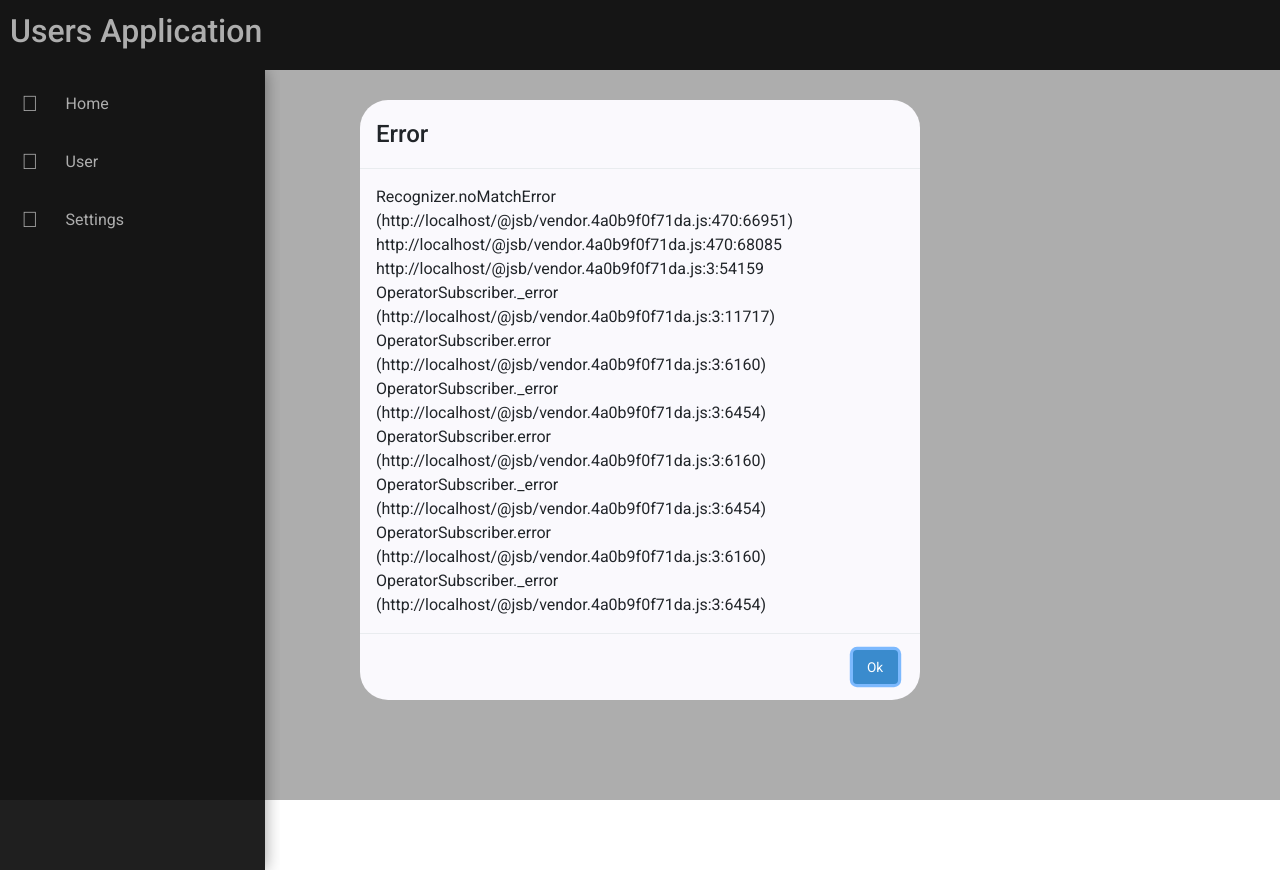
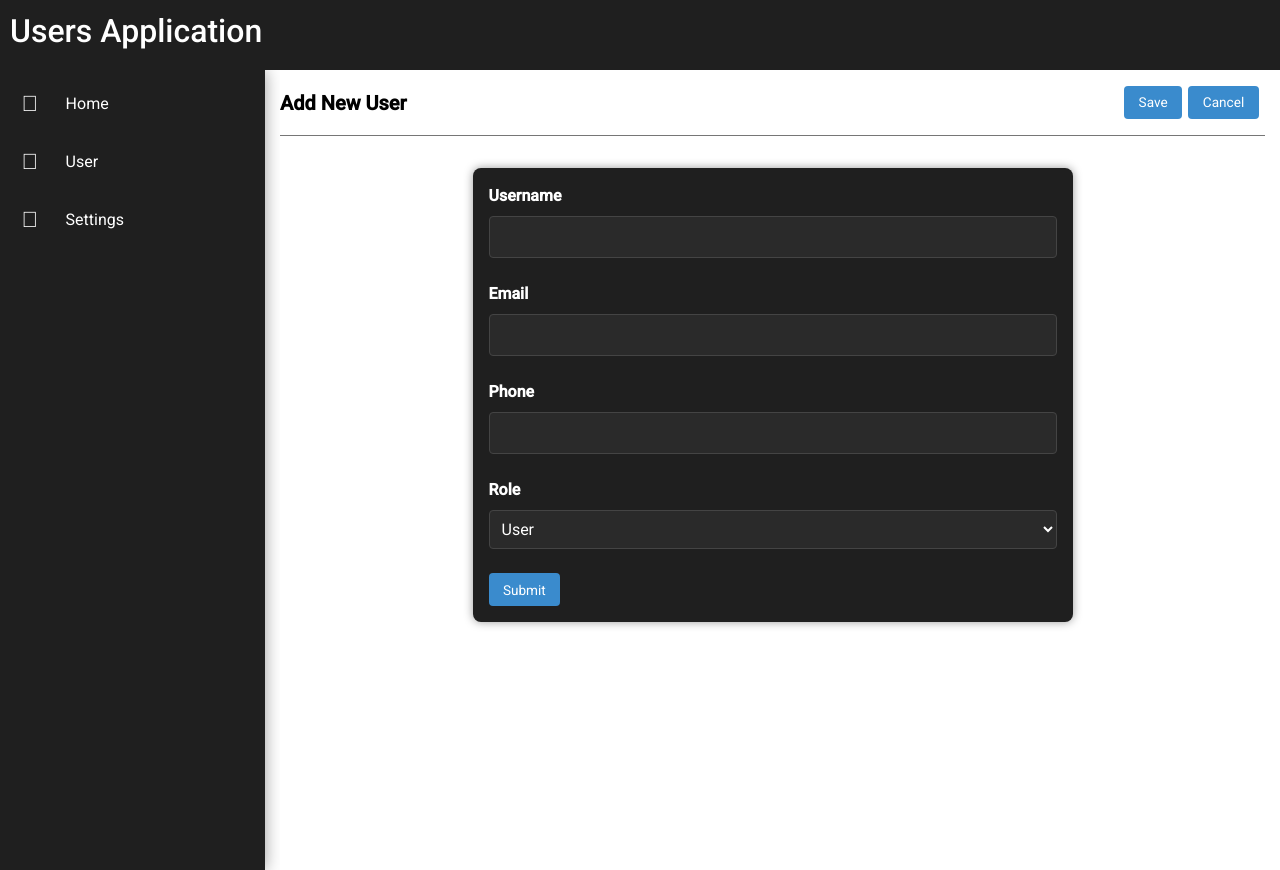
Before and after one commit to marius-ignatescu/users-app, an Angular app in the folder users/: page /add-user in a window 1280 px wide. Before the commit this address led to /. Before the commit the page ends 800 px from the top, so only its background shows below. Built offline with nearby package versions, Linux system fonts and the light colour scheme.

Commit message:
Added a simple form for adding a new user

```diff
--- a/users/src/app/app.routes.ts
+++ b/users/src/app/app.routes.ts
@@ -14,6 +14,12 @@ export const routes: Routes = [
         },
     },
     {
+        path: 'add-user',
+        loadComponent: () => {
+            return import ('./user/add-user/add-user').then((m) => m.AddUser);
+        },
+    },
+    {
         path: 'user/:id',
         loadComponent: () => {
             return import ('./user/user-details/user-details').then((m) => m.UserDetails);
--- a/users/src/app/settings/settings.ts
+++ b/users/src/app/settings/settings.ts
@@ -3,10 +3,11 @@ import { ReactiveFormsModule, FormBuilder, FormGroup, Validators } from '@angula
 import { NgIf } from '@angular/common';
 import { ToastService } from '../services/toast-service';
 import { ContextualNavigationBar } from "../components/contextual-navigation-bar/contextual-navigation-bar";
+import { RouterModule } from '@angular/router';
 
 @Component({
   selector: 'app-settings',
-  imports: [ReactiveFormsModule, NgIf, ContextualNavigationBar],
+  imports: [ReactiveFormsModule, NgIf, ContextualNavigationBar, RouterModule],
   templateUrl: './settings.html',
   styleUrl: './settings.css'
 })
--- /dev/null
+++ b/users/src/app/user/add-user/add-user.css
@@ -0,0 +1,36 @@
+.form-container {
+  max-width: 600px;
+  margin: 2rem auto;
+  padding: 1rem;
+  background-color: #1f1f1f;
+  color: white;
+  border-radius: 8px;
+  box-shadow: 0 0 10px rgba(0,0,0,0.4);
+}
+
+.form-group {
+  margin-bottom: 1.5rem;
+  display: flex;
+  flex-direction: column;
+}
+
+label {
+  margin-bottom: 0.5rem;
+  font-weight: bold;
+}
+
+input[type="text"],
+input[type="email"],
+select {
+  padding: 0.5rem;
+  border: 1px solid #444;
+  background: #2a2a2a;
+  color: white;
+  border-radius: 4px;
+}
+
+.error {
+  color: #ff6666;
+  font-size: 0.85rem;
+  margin-top: 0.3rem;
+}
--- /dev/null
+++ b/users/src/app/user/add-user/add-user.html
@@ -0,0 +1,47 @@
+<app-contextual-navigation-bar>
+  <span slot="title" class="page-title">Add New User</span>
+  <div slot="context">
+    <button class="btn" (click)="onSubmit()">Save</button>
+    <button class="btn" routerLink="/user">Cancel</button>
+  </div>
+</app-contextual-navigation-bar>
+
+<div class="form-container">
+  <form [formGroup]="userForm" (ngSubmit)="onSubmit()">
+
+    <div class="form-group">
+      <label>Username</label>
+      <input type="text" formControlName="username" />
+      <div *ngIf="userForm.get('username')?.touched && userForm.get('username')?.invalid" class="error">
+        Username is required and must be at least 3 characters.
+      </div>
+    </div>
+
+    <div class="form-group">
+      <label>Email</label>
+      <input type="email" formControlName="email" />
+      <div *ngIf="userForm.get('email')?.touched && userForm.get('email')?.invalid" class="error">
+        Enter a valid email address.
+      </div>
+    </div>
+
+    <div class="form-group">
+      <label>Phone</label>
+      <input type="text" formControlName="phone" />
+      <div *ngIf="userForm.get('phone')?.touched && userForm.get('phone')?.invalid" class="error">
+        Invalid phone number.
+      </div>
+    </div>
+
+    <div class="form-group">
+      <label>Role</label>
+      <select formControlName="role">
+        <option value="User">User</option>
+        <option value="Admin">Admin</option>
+        <option value="Editor">Editor</option>
+      </select>
+    </div>
+
+    <button type="submit" class="btn primary">Submit</button>
+  </form>
+</div>
--- /dev/null
+++ b/users/src/app/user/add-user/add-user.ts
@@ -0,0 +1,45 @@
+import { Component, OnInit } from '@angular/core';
+import { FormBuilder, FormGroup, ReactiveFormsModule, Validators } from '@angular/forms';
+import { Router } from '@angular/router';
+import { NgIf } from '@angular/common';
+import { ContextualNavigationBar } from "../../components/contextual-navigation-bar/contextual-navigation-bar";
+import { RouterModule } from '@angular/router';
+import { ToastService } from '../../services/toast-service';
+
+@Component({
+  selector: 'app-add-user',
+  imports: [ReactiveFormsModule, ContextualNavigationBar, NgIf, RouterModule],
+  templateUrl: './add-user.html',
+  styleUrl: './add-user.css'
+})
+export class AddUser implements OnInit {
+  userForm!: FormGroup;
+
+  constructor(private fb: FormBuilder, private router: Router, private toast: ToastService) { }
+
+  ngOnInit(): void {
+    this.userForm = this.fb.group({
+      username: ['', [Validators.required, Validators.minLength(3)]],
+      email: ['', [Validators.required, Validators.email]],
+      phone: ['', [Validators.pattern(/^[0-9\-+()\s]*$/)]],
+      role: ['User', Validators.required]
+    });
+  }
+
+  onSubmit(): void {
+    if (this.userForm.valid) {
+      const userData = this.userForm.value;
+
+      // TODO. Just a simulation here
+      console.log('User saved!:', userData);
+      this.toast.showLoading('Saving user...');
+
+      setTimeout(() => {
+        this.toast.showSuccess('User successfully saved!');
+        this.router.navigate(['/user']);
+      }, 1500);
+    } else {
+      this.userForm.markAllAsTouched();
+    }
+  }
+}
--- a/users/src/app/user/user-details/user-details.ts
+++ b/users/src/app/user/user-details/user-details.ts
@@ -3,10 +3,11 @@ import { ActivatedRoute } from '@angular/router';
 import { NgIf } from '@angular/common';
 import { UsersService } from '../../services/users-service';
 import { ContextualNavigationBar } from "../../components/contextual-navigation-bar/contextual-navigation-bar";
+import { RouterModule } from '@angular/router';
 
 @Component({
   selector: 'app-user-details',
-  imports: [NgIf, ContextualNavigationBar],
+  imports: [NgIf, ContextualNavigationBar, RouterModule],
   templateUrl: './user-details.html',
   styleUrl: './user-details.css'
 })
--- a/users/src/app/user/user-list.html
+++ b/users/src/app/user/user-list.html
@@ -1,7 +1,7 @@
 <app-contextual-navigation-bar>
   <span slot="title" class="page-title">User Management</span>
   <div slot="context">
-    <button class="btn">Create</button>
+    <button class="btn" routerLink="/add-user">Create</button>
     <button class="btn">Import</button>
   </div>
 </app-contextual-navigation-bar>
--- a/users/src/app/user/user-list.ts
+++ b/users/src/app/user/user-list.ts
@@ -1,10 +1,11 @@
 import { Component } from '@angular/core';
 import { UserListComponent } from "../components/user-list-component/user-list-component";
 import { ContextualNavigationBar } from "../components/contextual-navigation-bar/contextual-navigation-bar";
+import { RouterModule } from '@angular/router';
 
 @Component({
   selector: 'app-user',
-  imports: [UserListComponent, ContextualNavigationBar],
+  imports: [UserListComponent, ContextualNavigationBar, RouterModule],
   templateUrl: './user-list.html',
   styleUrl: './user-list.css'
 })
```
Also changed, not shown: 1 other file (tests, documents, lock files or other folders).
